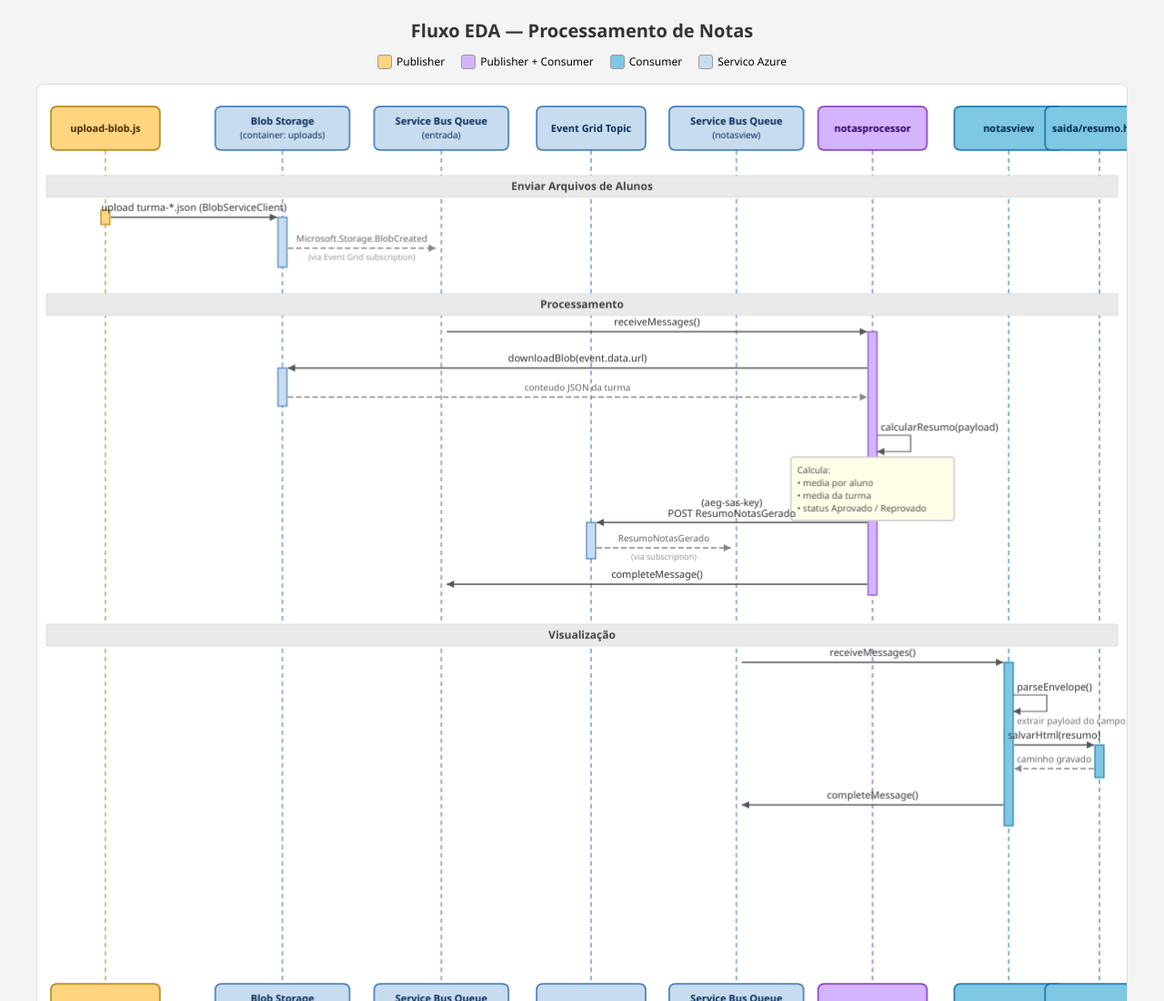
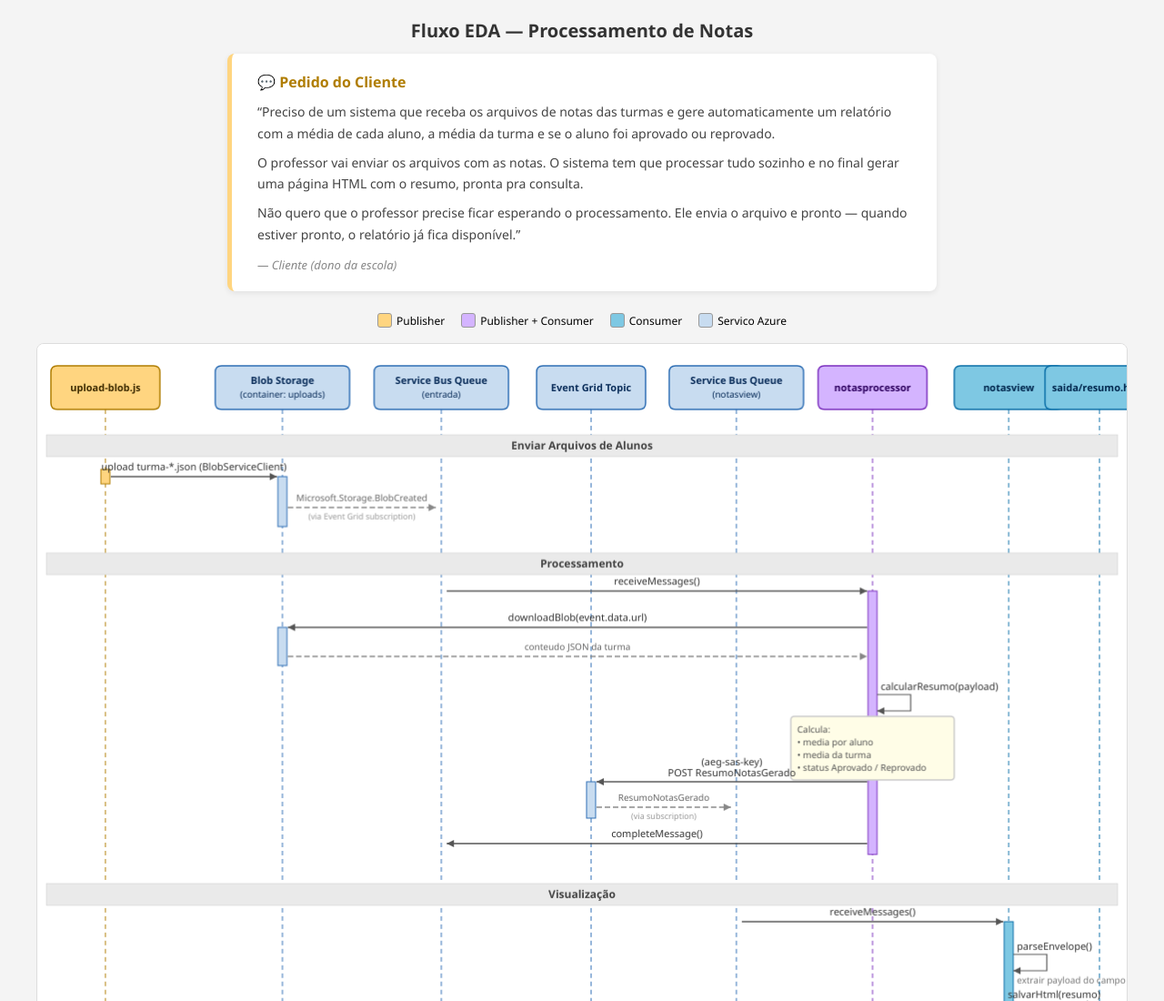
Before and after one commit to rodjle/eda, a website: page diagrama-sequencia.html in a window 1280 px wide. Shown: the top 1100 px of the page at 91% size. Drawn offline with Linux system fonts and the light colour scheme.

Commit message:
adiciona pedido do cliente acima do diagrama HTML

```diff
--- a/diagrama-sequencia.html
+++ b/diagrama-sequencia.html
@@ -7,6 +7,13 @@
   * { margin: 0; padding: 0; box-sizing: border-box; }
   body { font-family: 'Segoe UI', Arial, sans-serif; background: #f4f4f4; padding: 20px; text-align: center; }
   h1 { font-size: 20px; color: #333; margin-bottom: 12px; }
+  .cliente-box {
+    max-width: 780px; margin: 0 auto 24px; background: #fff; border-left: 5px solid #FFD580;
+    border-radius: 8px; padding: 20px 28px; text-align: left; box-shadow: 0 2px 6px rgba(0,0,0,0.08);
+  }
+  .cliente-box h2 { font-size: 16px; color: #B07D00; margin-bottom: 10px; }
+  .cliente-box p { font-size: 14px; color: #444; line-height: 1.7; margin-bottom: 8px; }
+  .cliente-box .assinatura { font-size: 13px; color: #888; font-style: italic; margin-top: 12px; }
   .legend { display: flex; justify-content: center; gap: 18px; margin-bottom: 16px; flex-wrap: wrap; }
   .legend-item { display: flex; align-items: center; gap: 5px; font-size: 12px; }
   .legend-color { width: 16px; height: 16px; border-radius: 3px; border: 1px solid #999; }
@@ -16,6 +23,15 @@
 <body>
 
 <h1>Fluxo EDA &mdash; Processamento de Notas</h1>
+
+<div class="cliente-box">
+  <h2>&#128172; Pedido do Cliente</h2>
+  <p>&ldquo;Preciso de um sistema que receba os arquivos de notas das turmas e gere automaticamente um relat&oacute;rio com a m&eacute;dia de cada aluno, a m&eacute;dia da turma e se o aluno foi aprovado ou reprovado.</p>
+  <p>O professor vai enviar os arquivos com as notas. O sistema tem que processar tudo sozinho e no final gerar uma p&aacute;gina HTML com o resumo, pronta pra consulta.</p>
+  <p>N&atilde;o quero que o professor precise ficar esperando o processamento. Ele envia o arquivo e pronto &mdash; quando estiver pronto, o relat&oacute;rio j&aacute; fica dispon&iacute;vel.&rdquo;</p>
+  <div class="assinatura">&mdash; Cliente (dono da escola)</div>
+</div>
+
 <div class="legend">
   <div class="legend-item"><div class="legend-color" style="background:#FFD580"></div> Publisher</div>
   <div class="legend-item"><div class="legend-color" style="background:#D4B4FF"></div> Publisher + Consumer</div>
```
